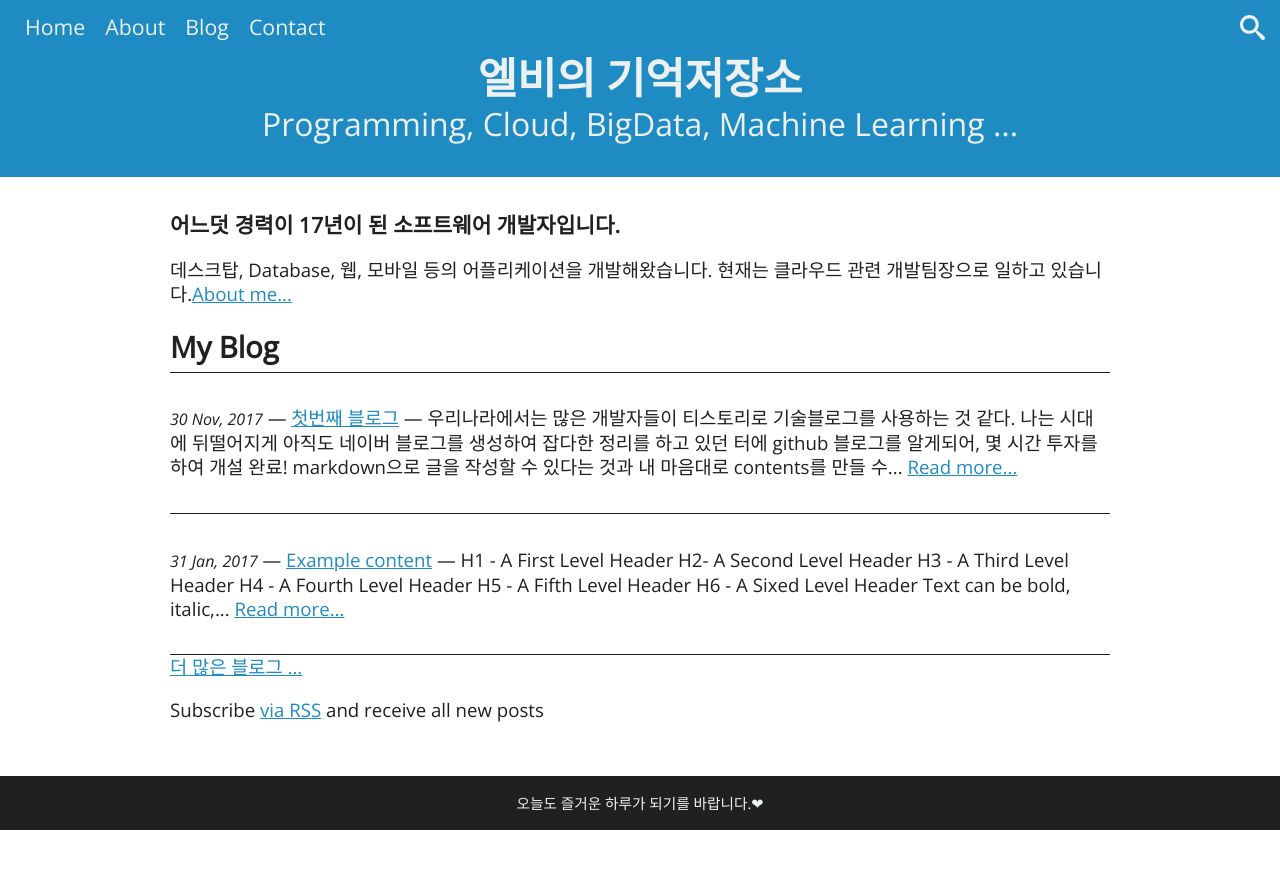
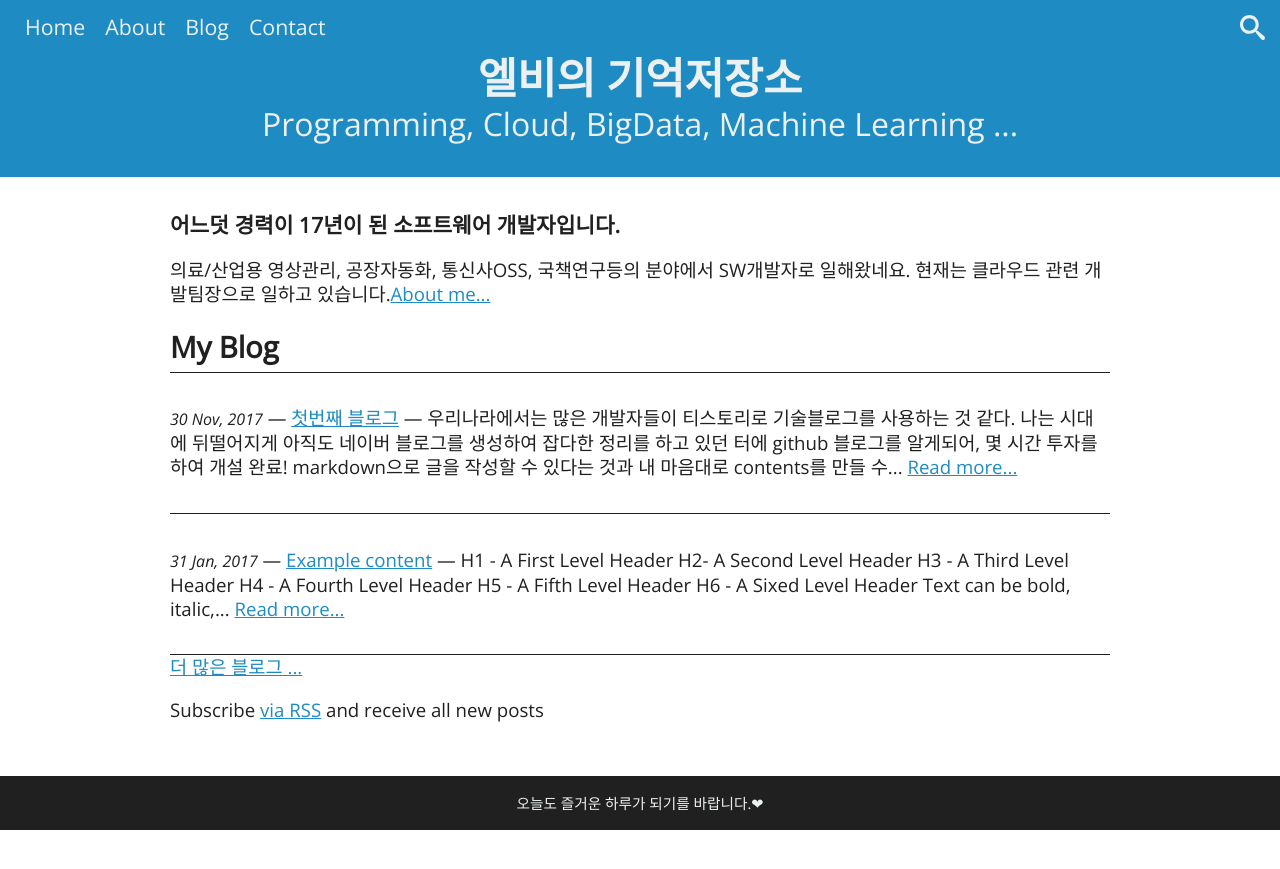
Before and after one commit to mateussmedeiros/blade-theme, a Jekyll site: the page built from index.html, in a window 1280 px wide. Shown: the top 869 px of the page. Built offline with Jekyll 4.4.1, drawn with Linux system fonts in a browser that asks for light colours.

Commit message:
Update index.html

```diff
--- a/index.html
+++ b/index.html
@@ -6,7 +6,7 @@ layout: default
 
   <p class="welcome-title"> 어느덧 경력이 17년이 된 소프트웨어 개발자입니다. </p>
 
-  <p> 데스크탑, Database, 웹, 모바일 등의 어플리케이션을 개발해왔습니다. 현재는 클라우드 관련 개발팀장으로 일하고 있습니다.<a href="about">About me...</a></p>
+  <p> 의료/산업용 영상관리, 공장자동화, 통신사OSS, 국책연구등의 분야에서 SW개발자로 일해왔네요. 현재는 클라우드 관련 개발팀장으로 일하고 있습니다.<a href="about">About me...</a></p>
 
     <h1 class="page-title"> My Blog </h1>
 
```
